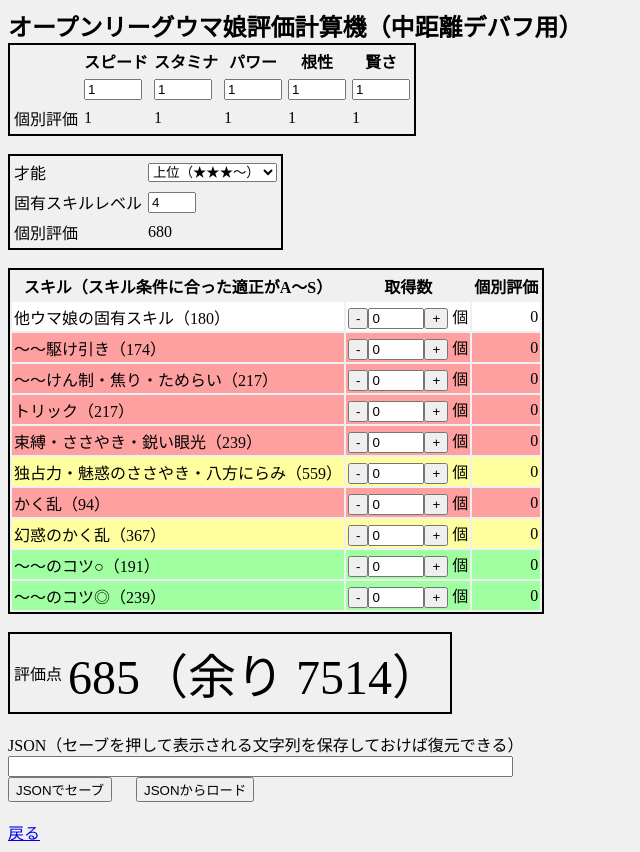
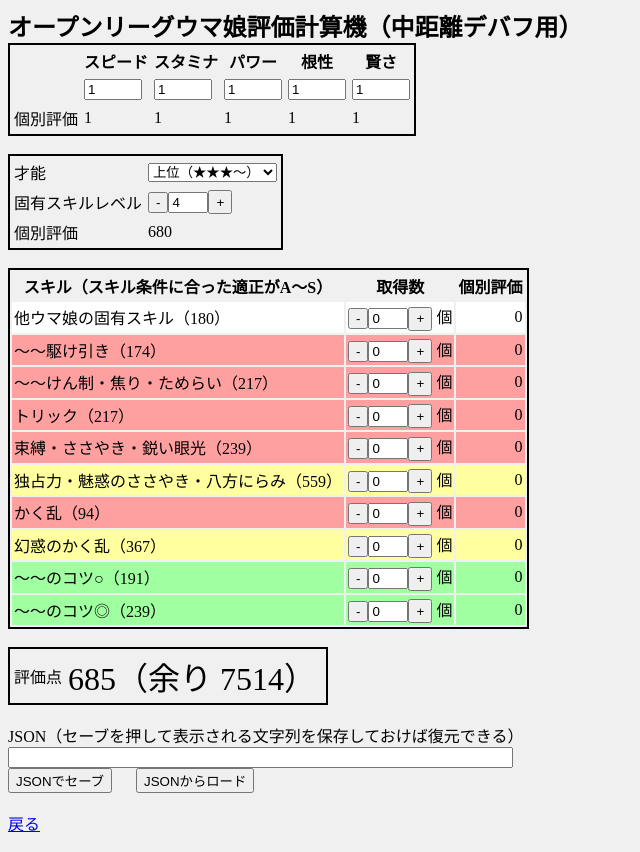
Before and after one commit to Onju013/Onju013.github.io, a plain HTML site: page calc/debuffchu.html in a window 1280 px wide. Shown: the whole page, without its empty margins (0-640 px from the left). Drawn offline with nearby package versions, Linux system fonts and the light colour scheme.

Commit message:
nowrap ボタン調整

```diff
--- a/calc/css/style.css
+++ b/calc/css/style.css
@@ -2,6 +2,26 @@
 
 .param {
     width: 50px;
+}
+
+input[type="number"]::-webkit-outer-spin-button,
+input[type="number"]::-webkit-inner-spin-button {
+    -webkit-appearance: none;
+    margin: 0;
+}
+
+input[type="number"] {
+    -moz-appearance: textfield;
+}
+
+button.skillcount-plusbutton,
+butotn.skillcount-minusbutton {
+    width: 24px;
+    height: 24px;
+}
+
+input.skillcount {
+    width: 32px;
 }
 
 .skillscore {
@@ -12,9 +32,9 @@ table {
     border: 2px solid black;
 }
 
-th,td
-{
-    padding:2px;
+th,
+td {
+    padding: 2px;
 }
 
 tr.whiteskill {
@@ -32,3 +52,7 @@ tr.goldskill {
 tr.greenskill {
     background-color: #a0ffa0;
 }
+
+#savestr {
+    max-width: 80%;
+}
--- a/calc/debuffchu.html
+++ b/calc/debuffchu.html
@@ -47,9 +47,7 @@
                 <tr>
                     <td>個別評価</td>
                     <td><div id="speedscore" class="paramscore">1</div></td>
-                    <td>
-                        <div id="staminascore" class="paramscore">1</div>
-                    </td>
+                    <td><div id="staminascore" class="paramscore">1</div></td>
                     <td><div id="powerscore" class="paramscore">1</div></td>
                     <td><div id="gutsscore" class="paramscore">1</div></td>
                     <td><div id="smartscore" class="paramscore">1</div></td>
@@ -60,7 +58,7 @@
                 <tr>
                     <td>才能</td>
                     <td>
-                        <select id="sainou">
+                        <select id="skillkoyu-perscore">
                             <option value="120">下位（★～★★）</option>
                             <option selected value="170">上位（★★★～）</option>
                         </select>
@@ -71,11 +69,12 @@
                     <td>
                         <input
                             type="number"
-                            id="skillkoyulevel"
+                            id="skillkoyucount"
                             step="1"
                             min="1"
                             max="6"
                             value="4"
+                            class="skillcount"
                         />
                     </td>
                 </tr>
@@ -90,16 +89,16 @@
                 <tr>
                     <th>スキル（スキル条件に合った適正がA～S）</th>
                     <th>取得数</th>
-                    <th>個別評価</th>
+                    <th nowrap>個別評価</th>
                 </tr>
                 <tr class="whiteskill">
                     <td>他ウマ娘の固有スキル（180）</td>
-                    <td>
+                    <td nowrap>
                         <input id="skillkoyukeicount" class="skillcount" />
                         <input
                             type="hidden"
                             value="180"
-                            id="skillkoyukeiperscore"
+                            id="skillkoyukei-perscore"
                         />
                         個
                     </td>
@@ -109,12 +108,12 @@
                 </tr>
                 <tr class="redskill">
                     <td>～～駆け引き（174）</td>
-                    <td>
+                    <td nowrap>
                         <input id="skillkakecount" class="skillcount" />
                         <input
                             type="hidden"
                             value="174"
-                            id="skillkakeperscore"
+                            id="skillkake-perscore"
                         />
                         個
                     </td>
@@ -122,12 +121,12 @@
                 </tr>
                 <tr class="redskill">
                     <td>～～けん制・焦り・ためらい（217）</td>
-                    <td>
+                    <td nowrap>
                         <input id="skillkencount" class="skillcount" />
                         <input
                             type="hidden"
                             value="217"
-                            id="skillkenperscore"
+                            id="skillken-perscore"
                         />
                         個
                     </td>
@@ -135,12 +134,12 @@
                 </tr>
                 <tr class="redskill">
                     <td>トリック（217）</td>
-                    <td>
+                    <td nowrap>
                         <input id="skilltricount" class="skillcount" />
                         <input
                             type="hidden"
                             value="217"
-                            id="skilltriperscore"
+                            id="skilltri-perscore"
                         />
                         個
                     </td>
@@ -148,12 +147,12 @@
                 </tr>
                 <tr class="redskill">
                     <td>束縛・ささやき・鋭い眼光（239）</td>
-                    <td>
+                    <td nowrap>
                         <input id="skillsokucount" class="skillcount" />
                         <input
                             type="hidden"
                             value="239"
-                            id="skillsokuperscore"
+                            id="skillsoku-perscore"
                         />
                         個
                     </td>
@@ -161,12 +160,12 @@
                 </tr>
                 <tr class="goldskill">
                     <td>独占力・魅惑のささやき・八方にらみ（559）</td>
-                    <td>
+                    <td nowrap>
                         <input id="skilldokucount" class="skillcount" />
                         <input
                             type="hidden"
                             value="559"
-                            id="skilldokuperscore"
+                            id="skilldoku-perscore"
                         />
                         個
                     </td>
@@ -174,12 +173,12 @@
                 </tr>
                 <tr class="redskill">
                     <td>かく乱（94）</td>
-                    <td>
+                    <td nowrap>
                         <input id="skillkakucount" class="skillcount" />
                         <input
                             type="hidden"
                             value="94"
-                            id="skillkakuperscore"
+                            id="skillkaku-perscore"
                         />
                         個
                     </td>
@@ -187,12 +186,12 @@
                 </tr>
                 <tr class="goldskill">
                     <td>幻惑のかく乱（367）</td>
-                    <td>
+                    <td nowrap>
                         <input id="skillgencount" class="skillcount" />
                         <input
                             type="hidden"
                             value="367"
-                            id="skillgenperscore"
+                            id="skillgen-perscore"
                         />
                         個
                     </td>
@@ -200,12 +199,12 @@
                 </tr>
                 <tr class="greenskill">
                     <td>～～のコツ○（191）</td>
-                    <td>
+                    <td nowrap>
                         <input id="skillkotsu1count" class="skillcount" />
                         <input
                             type="hidden"
                             value="191"
-                            id="skillkotsu1perscore"
+                            id="skillkotsu1-perscore"
                         />
                         個
                     </td>
@@ -215,12 +214,12 @@
                 </tr>
                 <tr class="greenskill">
                     <td>～～のコツ◎（239）</td>
-                    <td>
+                    <td nowrap>
                         <input id="skillkotsu2count" class="skillcount" />
                         <input
                             type="hidden"
                             value="239"
-                            id="skillkotsu2perscore"
+                            id="skillkotsu2-perscore"
                         />
                         個
                     </td>
@@ -236,14 +235,14 @@
             <tr>
                 <td>評価点</td>
                 <td>
-                    <font size="24"> <div id="result">5</div></font>
+                    <font size="+3"> <div id="result">5</div></font>
                 </td>
                 <td>
                     <div id="rank"></div>
                 </td>
             </tr>
         </table>
-        <br>
+        <br />
         JSON（セーブを押して表示される文字列を保存しておけば復元できる）
         <br />
         <input type="text" id="savestr" size="60" />
--- a/calc/js/customcontrols.js
+++ b/calc/js/customcontrols.js
@@ -3,7 +3,7 @@
 //良い方法知らず脳筋でやっているだけなので別ファイルとしてまとめている
 //
 //memo
-//  最終的にhtmlを自動生成するプログラム書くから要らんかも
+//  最終的にページ自体を自動生成する予定だから深く考えなくていいかも
 //
 
 //ステータス
@@ -22,9 +22,11 @@ function initializeSkillControls() {
     $("input.skillcount").each((i, e) => {
         e.type = "number";
         e.step = 1;
-        e.value = 0;
-        e.min = 0;
-        e.max = 50;
+        if (e.id != "skillkoyucount") {
+            e.value = 0;
+            e.min = 0;
+            e.max = 50;
+        }
 
         let buttonPlus = document.createElement("button");
         buttonPlus.type = "button";
--- a/calc/js/shared.js
+++ b/calc/js/shared.js
@@ -1,6 +1,5 @@
 //シリアライズ用にname設定
 $(document).ready(() => {
-    console.log("ready:" + Date.now());
     initializeControls();
 
     $("*").each((i, e) => {
@@ -67,16 +66,11 @@ function refresh() {
         totalscore += score;
     });
 
-    //固有スキル計算
-    let koyuscore = $("#sainou").val() * $("#skillkoyulevel").val();
-    $("#skillkoyuscore").html(koyuscore);
-    totalscore += koyuscore;
-
     //スキル計算
     $(".skillcount").each((i, e) => {
-        let label = e.id.slice(0, -5); //e.g. skillkencount
+        let label = e.id.slice(0, -5);
         let score =
-            $("#" + label + "perscore").val() * $("#" + label + "count").val();
+            $("#" + label + "-perscore").val() * $("#" + label + "count").val();
         $("#" + label + "score").html(score);
         totalscore += score;
     });
```
